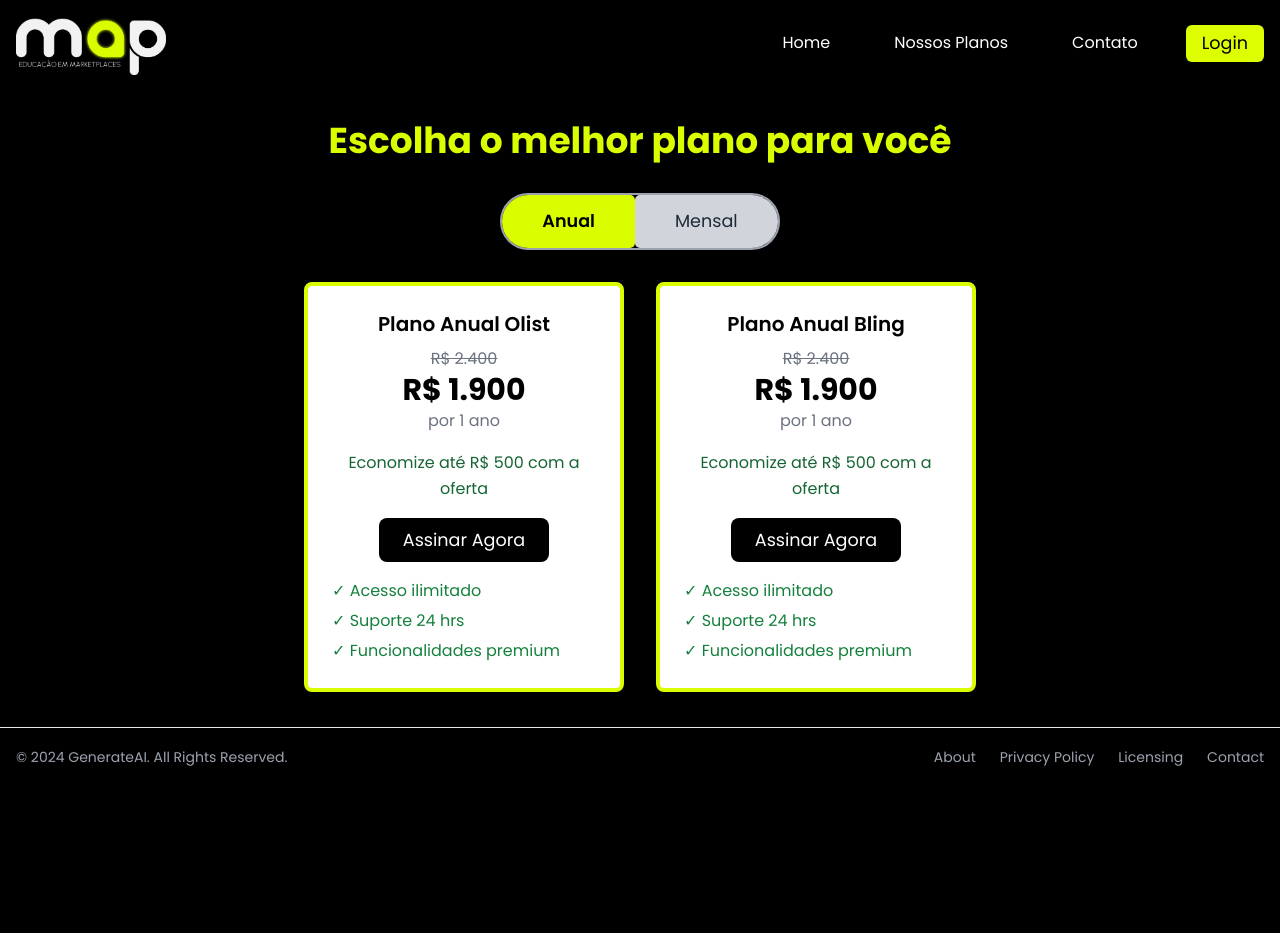
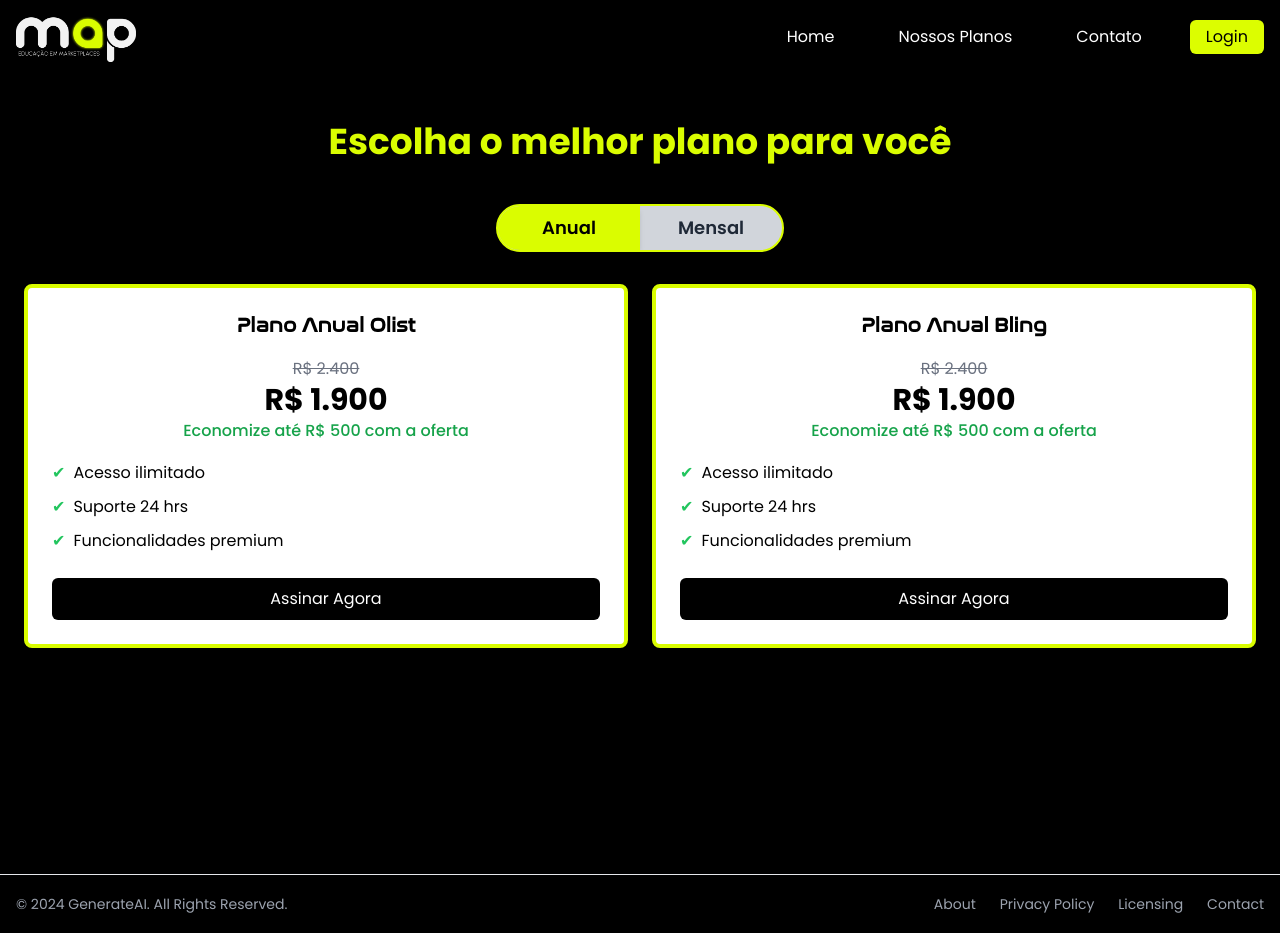
Before and after one commit to matheusiack20/Autentifica--o_Completa, a Next.js app in the folder my-app/: page /sobre in a window 1280 px wide. Before the commit the page ends 800 px from the top, so only its background shows below. Built offline with nearby package versions, Linux system fonts and the light colour scheme; no server answers.

Commit message:
upgrade style

```diff
--- a/my-app/package.json
+++ b/my-app/package.json
@@ -6,7 +6,6 @@
   "scripts": {
     "start": "next start",
     "dev": "NODE_OPTIONS='--inspect' next dev"
-
   },
   "dependencies": {
     "@fortawesome/free-solid-svg-icons": "^6.7.1",
@@ -14,13 +13,14 @@
     "@stripe/react-stripe-js": "^2.9.0",
     "@stripe/stripe-js": "^4.10.0",
     "argon2": "^0.41.1",
-    "axios": "^1.7.7",
+    "axios": "^1.7.8",
     "bcrypt": "^5.1.1",
     "bcryptjs": "^2.4.3",
     "dotenv": "^16.4.5",
     "eslint": "8.42.0",
     "eslint-config-next": "13.4.4",
     "formik": "^2.4.6",
+    "jsonwebtoken": "^9.0.2",
     "mailslurp-client": "^15.20.2",
     "mercadopago": "^2.0.15",
     "mongodb": "^6.10.0",
@@ -31,6 +31,7 @@
     "node-mailjet": "^6.0.6",
     "nodemailer": "^6.9.16",
     "nodemailer-express-handlebars": "^7.0.0",
+    "pagarme": "^4.35.2",
     "punycode": "^2.3.1",
     "react": "^18.3.1",
     "react-dom": "^18.3.1",
--- a/my-app/src/app/globals.css
+++ b/my-app/src/app/globals.css
@@ -22,15 +22,17 @@
   @apply text-base leading-relaxed; /* Adiciona utilidades Tailwind */
   color: var(--foreground);
   background-color: var(--background);
-  }
+  font-family: "nasalization"; /* Aplica a fonte nasalization */
+}
 
 @font-face {
-    font-family: "nasalization";
-    src: url("../../public/nasalization-rg.otf");
-  }
+  font-family: "nasalization";
+  src: url("../../public/nasalization-rg.otf");
+}
+
 .nasalization {
-    font-family: "nasalization";
-  }
+  font-family: "nasalization", sans-serif; /* Aplica a fonte nasalization */
+}
 
 /* Estilização da seção principal */
 .containerhome {
@@ -46,7 +48,7 @@
 }
 
 h2 {
-  @apply text-2xl font-semibold mb-4;
+  @apply text-2xl font-semibold mb-4 nasalization; /* Aplica a fonte nasalization ao título */
 }
 
 #buttoninit {
--- a/my-app/src/app/page.jsx
+++ b/my-app/src/app/page.jsx
@@ -121,7 +121,7 @@
         <br />
 
         <button id="saibamaispersona" onClick={scrollToPlans}>
-          Experimentar
+          Experimentar Agora
         </button>
       </section>
 
--- a/my-app/src/app/sobre/page.jsx
+++ b/my-app/src/app/sobre/page.jsx
@@ -1,69 +1,98 @@
-'use client';
+'use client'
+import React, { useState } from "react";
 
-import { useState, useRef } from 'react';
-import { useRouter } from 'next/navigation';
-import { useSession } from 'next-auth/react';
-import "./pagepublic.css";
+const Planos = () => {
+  const [planType, setPlanType] = useState("anual");
 
-export default function PublicPage() {
-  const [planType, setPlanType] = useState("anual");
-  const planSectionRef = useRef(null);
-  const router = useRouter();
-  const { data: session } = useSession();
-
-  const handlePlanTypeChange = (selectedPlanType) => {
-    setPlanType(selectedPlanType);
+  const handlePlanTypeChange = (type) => {
+    setPlanType(type);
   };
 
-  const handleSubscriptionClick = async (selectedPlanType, productType, setButtonLoading) => {
-    if (!session) {
-      router.push("/login"); // Redireciona para a página de login se o usuário não estiver autenticado
-      return;
-    }
-
-    setButtonLoading(true);
-
-    try {
-      const response = await fetch("/api/user/createcheck", {
-        method: "POST",
-        headers: { "Content-Type": "application/json" },
-        body: JSON.stringify({
-          planType: selectedPlanType,
-          productType: productType.toLowerCase(), // Envia o tipo de produto em minúsculas
-        }),
-      });
-
-      if (response.ok) {
-        const { url } = await response.json();
-        window.location.href = url; // Redireciona para o gateway de pagamento
-      } else {
-        const errorResponse = await response.json();
-        console.error("Erro:", errorResponse.error);
-        alert(`Erro: ${errorResponse.error}`);
-      }
-    } catch (error) {
-      console.error("Erro ao processar a assinatura:", error.message);
-      alert("Erro inesperado. Tente novamente mais tarde.");
-    } finally {
-      setButtonLoading(false);
-    }
+  const plans = {
+    anual: [
+      {
+        id: 1,
+        title: "Plano Anual Olist",
+        price: "R$ 1.900",
+        originalPrice: "R$ 2.400",
+        description: "Economize até R$ 500 com a oferta",
+        features: [
+          "Acesso ilimitado",
+          "Suporte 24 hrs",
+          "Funcionalidades premium",
+        ],
+      },
+      {
+        id: 2,
+        title: "Plano Anual Bling",
+        price: "R$ 1.900",
+        originalPrice: "R$ 2.400",
+        description: "Economize até R$ 500 com a oferta",
+        features: [
+          "Acesso ilimitado",
+          "Suporte 24 hrs",
+          "Funcionalidades premium",
+        ],
+      },
+    ],
+    mensal: [
+      {
+        id: 1,
+        title: "Plano Mensal Olist",
+        price: "R$ 190",
+        originalPrice: "R$ 220",
+        description: "Economize até R$ 30 com a oferta",
+        features: [
+          "Acesso ilimitado",
+          "Suporte 24 hrs",
+          "Funcionalidades premium",
+        ],
+      },
+      {
+        id: 2,
+        title: "Plano Mensal Bling",
+        price: "R$ 190",
+        originalPrice: "R$ 220",
+        description: "Economize até R$ 30 com a oferta",
+        features: [
+          "Acesso ilimitado",
+          "Suporte 24 hrs",
+          "Funcionalidades premium",
+        ],
+      },
+    ],
   };
 
   return (
-    <main className="flex flex-col items-center justify-center min-h-[80svh] bg-black text-white">
-      <h2 ref={planSectionRef} className="text-4xl font-bold text-center mb-8 text-[#DAFD00]">
+    <div className="bg-black text-white min-h-screen">
+      <div className="container mx-auto px-6 py-12">
+        {/* Título */}
+        <div className="text-center">
+          <h1 className="text-4xl text-[#DAFD00] font-bold mb-4">
             Escolha o melhor plano para você
-      </h2>
+          </h1>
+          <br />
+        </div>
+
+        {/* Botão de Alternância */}
         <div className="flex justify-center mb-8">
-        <div className="flex border-2 border-gray-400 rounded-full overflow-hidden">
+          <div className="relative flex bg-gray-300 rounded-full overflow-hidden w-72 h-12 border-2 border-[#DAFD00]">
             <button
-            className={`px-10 py-3 ${planType === "anual" ? "bg-[#DAFD00] text-black font-semibold" : "bg-gray-300 text-gray-800"} transition-all duration-300`}
+              className={`flex-1 text-center text-lg font-semibold py-2 transition-all duration-300 ${
+                planType === "anual"
+                  ? "bg-[#DAFD00] text-black shadow-md"
+                  : "bg-transparent text-gray-800"
+              }`}
               onClick={() => handlePlanTypeChange("anual")}
             >
               Anual
             </button>
             <button
-            className={`px-10 py-3 ${planType === "mensal" ? "bg-[#DAFD00] text-black font-semibold" : "bg-gray-300 text-gray-800"} transition-all duration-300`}
+              className={`flex-1 text-center text-lg font-semibold py-2 transition-all duration-300 ${
+                planType === "mensal"
+                  ? "bg-[#DAFD00] text-black shadow-md"
+                  : "bg-transparent text-gray-800"
+              }`}
               onClick={() => handlePlanTypeChange("mensal")}
             >
               Mensal
@@ -71,73 +100,40 @@
           </div>
         </div>
 
-      <div className="flex flex-wrap justify-center gap-8 max-w-screen-lg">
-        {planType === "mensal" ? (
-          <>
-            <PlanCard
-              title="Plano Mensal Olist"
-              originalPrice="R$ 220"
-              discountedPrice="R$ 190"
-              duration="por 1 ano"
-              discount="Economize até R$ 30 com a oferta"
-              onSubscribeClick={(setButtonLoading) => handleSubscriptionClick("mensal", "Olist", setButtonLoading)}
-            />
-            <PlanCard
-              title="Plano Mensal Bling"
-              originalPrice="R$ 220"
-              discountedPrice="R$ 190"
-              duration="por 1 ano"
-              discount="Economize até R$ 30 com a oferta"
-              onSubscribeClick={(setButtonLoading) => handleSubscriptionClick("mensal", "Bling", setButtonLoading)}
-            />
-          </>
-        ) : (
-          <>
-            <PlanCard
-              title="Plano Anual Olist"
-              originalPrice="R$ 2.400"
-              discountedPrice="R$ 1.900"
-              duration="por 1 ano"
-              discount="Economize até R$ 500 com a oferta"
-              onSubscribeClick={(setButtonLoading) => handleSubscriptionClick("anual", "Olist", setButtonLoading)}
-            />
-            <PlanCard
-              title="Plano Anual Bling"
-              originalPrice="R$ 2.400"
-              discountedPrice="R$ 1.900"
-              duration="por 1 ano"
-              discount="Economize até R$ 500 com a oferta"
-              onSubscribeClick={(setButtonLoading) => handleSubscriptionClick("anual", "Bling", setButtonLoading)}
-            />
-          </>
-        )}
+        {/* Cards de Planos */}
+        <div className="grid grid-cols-1 md:grid-cols-2 gap-6">
+          {plans[planType].map((plan) => (
+            <div
+              key={plan.id}
+              className="bg-white text-black rounded-lg shadow-lg p-6 border-4 border-[#DAFD00]"
+            >
+              <center>
+              <h2 className="text-xl font-bold mb-4">{plan.title}</h2>
+              <p className="text-gray-500 line-through">{plan.originalPrice}</p>
+              <p className="text-3xl font-bold text-black">{plan.price}</p>
+              <p className="text-green-600 font-medium">{plan.description}</p>
+              <ul className="mt-4 space-y-2">
+                {plan.features.map((feature, index) => (
+                  <li key={index} className="flex items-center">
+                    <span className="text-green-500 mr-2">✔</span>
+                    {feature}
+                  </li>
+                ))}
+              </ul>
+              <button className="mt-6 w-full bg-black text-white py-2 rounded-md hover:bg-[#333]">
+                Assinar Agora
+              </button>
+              </center>
             </div>
-    </main>
-  );
-}
+          ))}
+        </div>
+      </div>
 
-function PlanCard({ title, originalPrice, discountedPrice, duration, discount, onSubscribeClick }) {
-  const [buttonLoading, setButtonLoading] = useState(false);
-
-  return (
-    <div className="w-80 p-6 rounded-lg border-4 border-[#DAFD00] bg-white text-center shadow-lg">
-      <h3 className="text-xl font-semibold mb-2 text-black">{title}</h3>
-      <p className="text-gray-500 line-through">{originalPrice}</p>
-      <p className="text-3xl font-bold text-black">{discountedPrice}</p>
-      <p className="text-gray-500 mb-4">{duration}</p>
-      <p className="text-green-800 mb-4">{discount}</p>
-      <button
-        className="px-6 py-2 bg-black text-white border border-black rounded-lg hover:bg-[#DAFD00] hover:text-black transition-all duration-300"
-        onClick={() => onSubscribeClick(setButtonLoading)}
-        disabled={buttonLoading}
-      >
-        {buttonLoading ? "Processando..." : "Assinar Agora"}
-      </button>
-      <ul className="text-left mt-4 text-green-700 space-y-1">
-        <li>✓ Acesso ilimitado</li>
-        <li>✓ Suporte 24 hrs</li>
-        <li>✓ Funcionalidades premium</li>
-      </ul>
+      {/* Rodapé */}
+      <footer className="text-center mt-12">
+      </footer>
     </div>
   );
-}
+};
+
+export default Planos;
--- a/my-app/src/app/sobre/pagepublic.css
+++ b/my-app/src/app/sobre/pagepublic.css
@@ -38,6 +38,7 @@
 
 /* Ajuste do texto */
 #titlecon {
+    font-family: "nasalization";
     font-size: 2.5rem;
     text-align: center;
     margin-bottom: 30px;
@@ -81,11 +82,12 @@
     padding: 10px 10px;
     border: none;
     border-radius: 5px;
-    width: 200px;
+    width: 250px;
     cursor: pointer;
     transition: background 0.0s ease;
     animation: gradientButton 2s ease infinite;
     margin-bottom: 50px;
+    font-family: "nasalization";
 }
 
 /* Botão com mais destaque */
--- a/my-app/src/app/style.css
+++ b/my-app/src/app/style.css
@@ -52,6 +52,7 @@
     cursor: pointer;
     transition: background 0.3s ease;
     animation: gradientButton 2s ease infinite;
+    font-family: "nasalization";
 }
 
 /* Animação do botão */
--- a/my-app/src/components/Header/Header.jsx
+++ b/my-app/src/components/Header/Header.jsx
@@ -56,7 +56,7 @@
           <Image
             src={imglogo}
             alt="Logo MAP"
-            width={150}
+            width={120}
             height={100}
             className="cursor-pointer"
           />
```
Also changed, not shown: 2 other files (tests, documents, lock files or other folders). Lines whose indentation alone changed are shown as unchanged.
